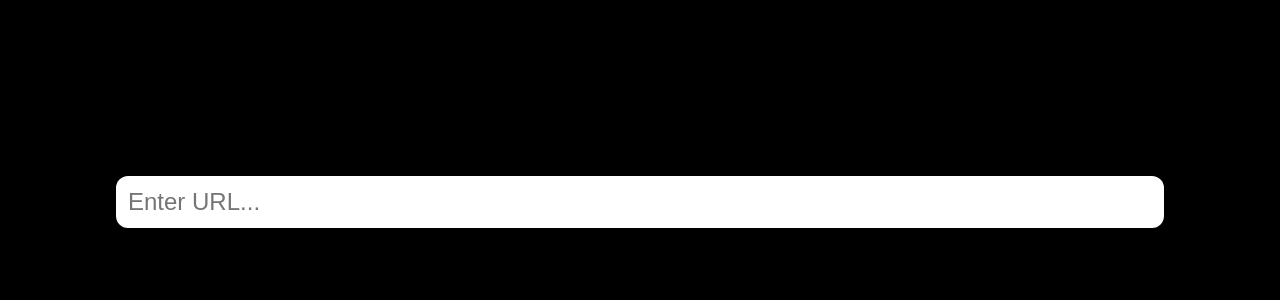
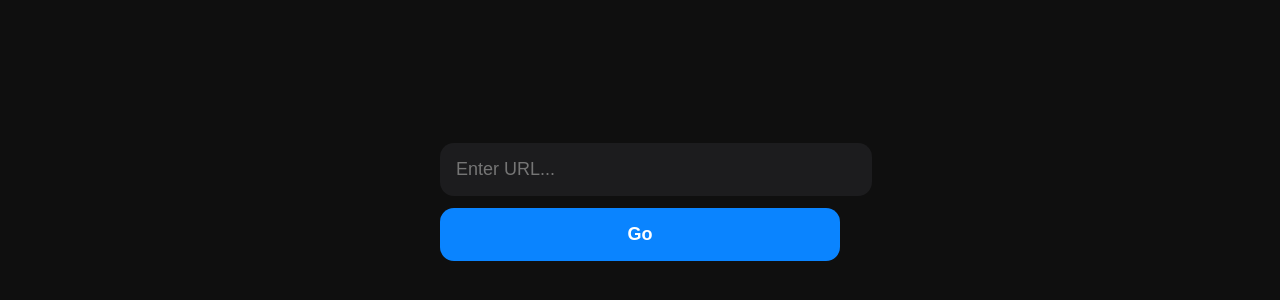
Before and after one commit to Tul-1/fs, a plain HTML site: page index.html in a window 1280 px wide. Shown: the part 198-498 px from the top of the page. Drawn offline with Linux system fonts and the light colour scheme.

Commit message:
Refactor input handling and style updates in index.html

```diff
--- a/index.html
+++ b/index.html
@@ -3,42 +3,78 @@
 <head>
   <meta name="viewport" content="width=device-width, initial-scale=1.0">
   <title>Go</title>
+
   <style>
     body {
       margin: 0;
+      height: 100vh;
       display: flex;
       justify-content: center;
       align-items: center;
-      height: 100vh;
-      background: #000;
+      background: #0f0f0f;
+      font-family: -apple-system, BlinkMacSystemFont, sans-serif;
     }
+
+    .container {
+      width: 90%;
+      max-width: 400px;
+      text-align: center;
+    }
+
     input {
-      font-size: 24px;
-      padding: 12px;
-      width: 80%;
-      border-radius: 12px;
+      width: 100%;
+      padding: 16px;
+      font-size: 18px;
+      border-radius: 14px;
       border: none;
       outline: none;
+      margin-bottom: 12px;
+      background: #1c1c1e;
+      color: white;
+    }
+
+    button {
+      width: 100%;
+      padding: 16px;
+      font-size: 18px;
+      border-radius: 14px;
+      border: none;
+      background: #0a84ff;
+      color: white;
+      font-weight: 600;
+    }
+
+    button:active {
+      opacity: 0.8;
     }
   </style>
 </head>
+
 <body>
+  <div class="container">
     <input id="url" placeholder="Enter URL..." autofocus>
+    <button onclick="go()">Go</button>
+  </div>
 
   <script>
     const input = document.getElementById("url");
 
-    input.addEventListener("keydown", function(e) {
-      if (e.key === "Enter") {
+    function go() {
       let url = input.value.trim();
 
-        // If no protocol, assume http (works for local IPs)
+      if (!url) return;
+
+      // Handle missing protocol (important for local IPs)
       if (!url.startsWith("http://") && !url.startsWith("https://")) {
         url = "http://" + url;
       }
 
       window.location.href = url;
     }
+
+    // Allow Enter key too
+    input.addEventListener("keydown", function(e) {
+      if (e.key === "Enter") go();
     });
   </script>
 </body>
```
Lines whose indentation alone changed are shown as unchanged.
